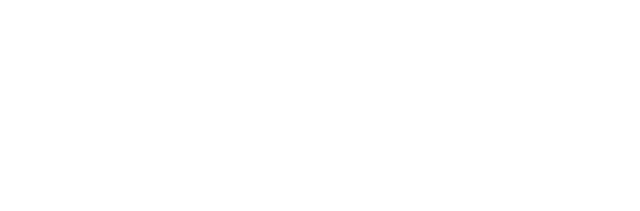
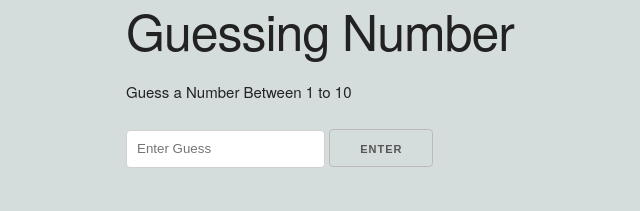
Before and after one commit to SaifRehman99/Guessing-Number, a plain HTML site: page index.html in a window 1280 px wide. Shown: the whole page, without its empty margins (34-674 px from the left). Drawn offline with nearby package versions, Linux system fonts and the light colour scheme.

Commit message:
css added

```diff
--- a/css/style.css
+++ b/css/style.css
@@ -0,0 +1,21 @@
+body{
+    /* background-image: url('/img/wallpaper.jpg'); */
+    background-color: #cccccc; /* Used if the image is unavailable */
+    height: 500px; /* You must set a specified height */
+    background-position: center; /* Center the image */
+    background-repeat: no-repeat; /* Do not repeat the image */
+    background-size: cover; /* Resize the background image to cover the entire container */
+}
+
+#overlay {
+    position: fixed; /* Sit on top of the page content */
+    width: 100%; /* Full width (cover the whole page) */
+    height: 100%; /* Full height (cover the whole page) */
+    top: 0;
+    left: 0;
+    right: 0;
+    bottom: 0;
+    background-color: rgba(227, 244, 245, 0.404); /* Black background with opacity */
+    z-index: 2; /* Specify a stack order in case you're using a different order for other elements */
+    cursor: pointer; /* Add a pointer on hover */
+  }
--- a/index.html
+++ b/index.html
@@ -7,9 +7,24 @@
 
     <!-- Skeleton Css cd here -->
     <link rel="stylesheet" href="https://cdnjs.cloudflare.com/ajax/libs/skeleton/2.0.4/skeleton.css">
+    <!-- custom css -->
+    <link rel="stylesheet" href="/css/style.css">
     <title>Guessing Number</title>
 </head>
 <body>
+    <div id="overlay">
+    <!-- starting from here -->
+    <div class="container">
+        <h1>Guessing Number</h1>
+        <div id="game">
+            <p>Guess a Number Between 1 to 10</p>
+            <input type="number"  id="number" placeholder="Enter Guess">
+            <input type="submit" value="Enter" id="value">
+            <p id="message"></p>
+        </div>
+    </div>
+</div>
 
 </body>
+<script src="scripts/app.js"></script>
 </html>
```
Also changed, not shown: img/wallpaper.jpg (added).
